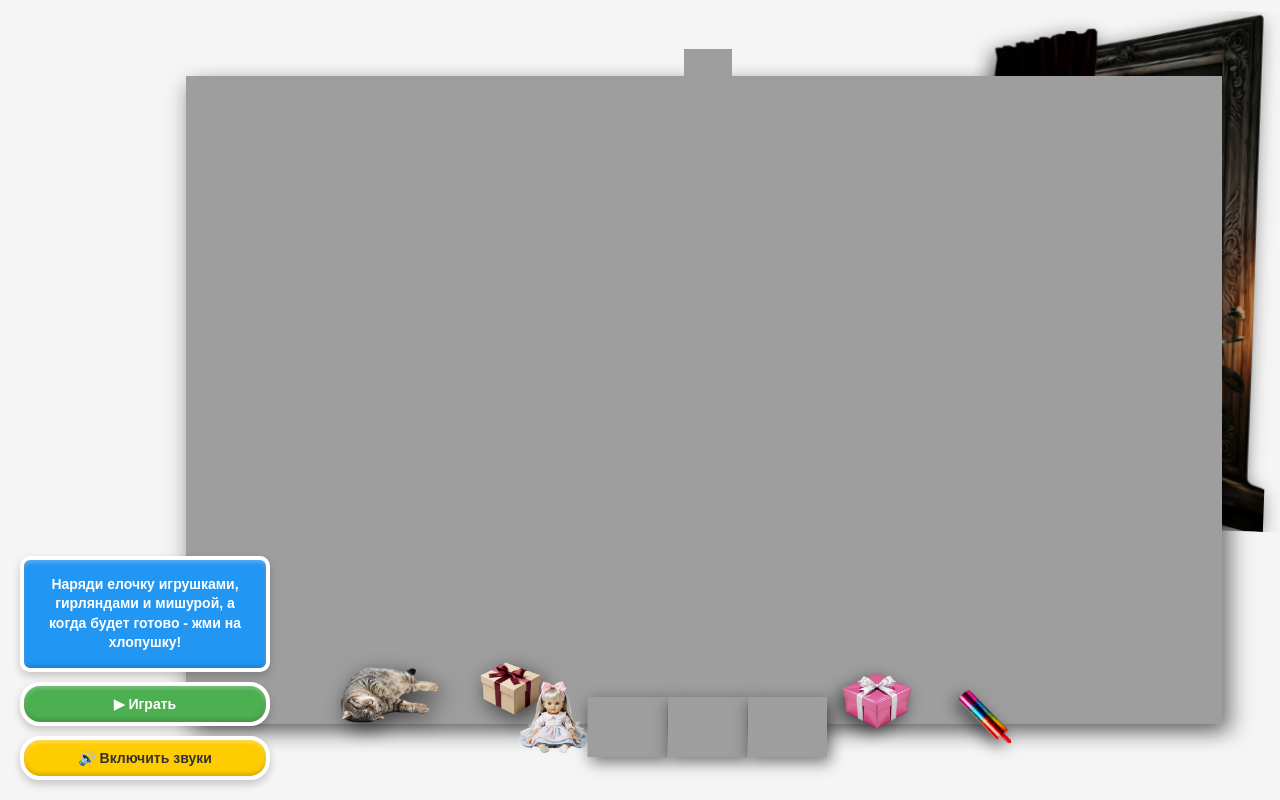
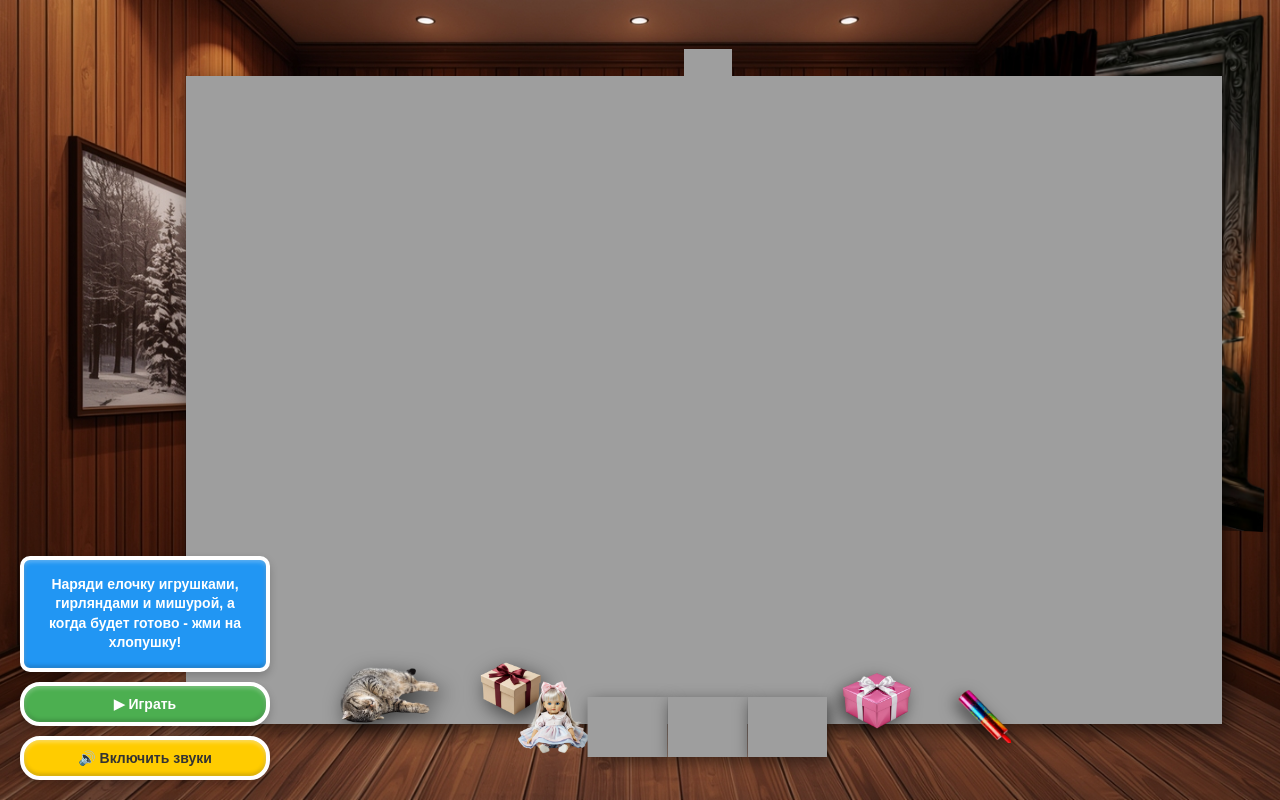
Before and after one commit to porcupine-om/new-year-tree, a plain HTML site: page index.html in a window 1280 px wide. Shown: the top 800 px of the page. Drawn offline with Linux system fonts and the light colour scheme; the site is published under a folder, as on GitHub Pages, so addresses that start at the root find nothing.

Commit message:
Try relative path for background image (same as HTML)

```diff
--- a/style.css
+++ b/style.css
@@ -27,7 +27,7 @@ html {
 
 body {
   background-color: #f5f5f5;
-  background-image: url('/assets/images/Background1.png');
+  background-image: url('assets/images/Background1.png');
   background-size: cover;
   background-position: center;
   background-repeat: no-repeat;
```
